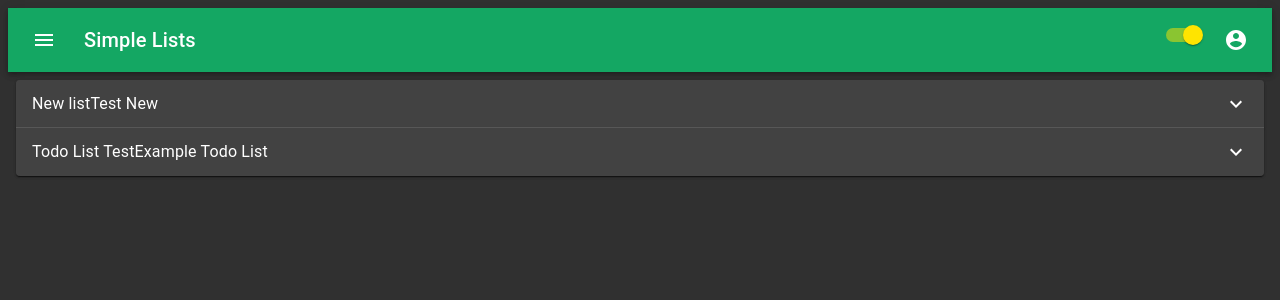
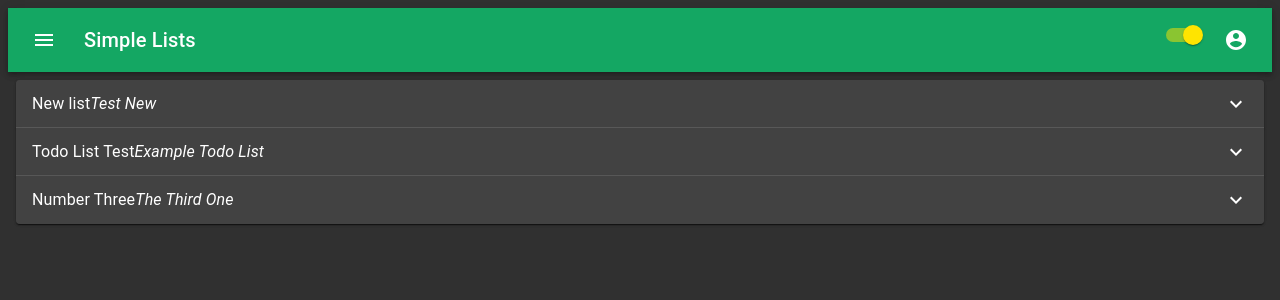
Before and after one commit to MitchB09/simple-lists-ui, a React (Create React App) app: page / in a window 1280 px wide. Shown: the top 300 px of the page. Built offline with nearby package versions, Linux system fonts and the light colour scheme; data requests are answered from the project's data file.

Commit message:
Add Axios and use fake data

```diff
--- a/data/db.json
+++ b/data/db.json
@@ -27,6 +27,13 @@
 			],
 			"userId": "18afba84-1289-48cd-8a4b-c1d985f531b6",
 			"type": "TodoList"
+		},
+		{
+			"id": 3,
+			"listDescription": "The Third One",
+			"listName": "Number Three",
+			"userId": "18afba84-1289-48cd-8a4b-c1d985f531b6",
+			"type": "RandomList"
 		}
 	]
 }
--- a/package.json
+++ b/package.json
@@ -13,6 +13,7 @@
     "@types/react": "^16.14.2",
     "@types/react-dom": "^16.9.10",
     "@typescript-eslint/parser": "^4.14.1",
+    "axios": "^0.21.1",
     "eslint-plugin-jest": "^24.1.3",
     "prop-types": "^15.7.2",
     "react": "^17.0.1",
--- a/src/App.tsx
+++ b/src/App.tsx
@@ -4,7 +4,7 @@ import './App.css';
 import { Box, CssBaseline } from '@material-ui/core';
 import { BrowserRouter as Router, Switch, Route } from 'react-router-dom';
 import SimpleListTable from './components/SimpleListTable';
-import SimpleListsHeader from './components/SimpleListsHeader';
+import SimpleListsHeader from './components/Header/SimpleListsHeader';
 import RandomItem from './components/RandomItem/RandomItem';
 
 function App() {
--- /dev/null
+++ b/src/api.ts
@@ -0,0 +1,7 @@
+import axios from 'axios';
+
+export default axios.create({
+  baseURL: 'http://localhost:3001/',
+  timeout: 5000,
+  headers: { 'X-Custom-Header': 'foobar' },
+});
--- a/src/components/RandomItem/RandomItem.tsx
+++ b/src/components/RandomItem/RandomItem.tsx
@@ -1,5 +1,7 @@
-import React from 'react';
+import React, { useState, useEffect } from 'react';
 import { useParams } from 'react-router-dom';
+import api from '../../api';
+import { List } from '../../types';
 
 interface RouteInfo {
   id: string;
@@ -7,8 +9,28 @@ interface RouteInfo {
 
 const RandomItem = () => {
   const { id } = useParams<RouteInfo>();
+  const [list, setList] = useState<List>();
 
-  return <div>{+id}</div>;
+  useEffect(() => {
+    api
+      .get<List>(`/lists/${id}`)
+      .then(response => {
+        setList(response.data);
+      })
+      .catch((error) => {
+        console.log(error);
+      })
+      .then(() => {
+        // always executed
+      });
+    return () => {};
+  }, [id]);
+
+
+
+  return (
+    <div>{JSON.stringify(list)}</div>
+  );
 };
 
 export default RandomItem;
--- a/src/components/SimpleListDetails.module.css
+++ b/src/components/SimpleListDetails.module.css
@@ -1,7 +1,3 @@
-.detailPane {
-	margin: 1em 1em;
-}
-
 .detailButtons {
 	display: flex;
 	flex-direction: row;
@@ -11,5 +7,5 @@
 }
 
 .detailButton {
-	margin: 0px 1rem;
+	margin: 1rem 1rem;
 }
--- a/src/components/SimpleListDetails.tsx
+++ b/src/components/SimpleListDetails.tsx
@@ -1,6 +1,5 @@
 import React from 'react';
 import Box from '@material-ui/core/Box';
-import styles from './SimpleListDetails.module.css';
 import TodoListPane from './TodoListPane';
 import { List } from '../types';
 
@@ -11,7 +10,7 @@ interface SimpleListDetailsProps {
 function SimpleListDetails(props: SimpleListDetailsProps) {
   const { list } = props;
   return (
-    <Box className={styles.detailPane}>
+    <Box>
       <TodoListPane list={list} />
     </Box>
   );
--- a/src/components/SimpleListTable.tsx
+++ b/src/components/SimpleListTable.tsx
@@ -1,23 +1,14 @@
-import React from 'react';
-import { makeStyles } from '@material-ui/core/styles';
+import React, { useEffect, useState } from 'react';
 import Accordion from '@material-ui/core/Accordion';
 import AccordionDetails from '@material-ui/core/AccordionDetails';
 import AccordionSummary from '@material-ui/core/AccordionSummary';
+import Box from '@material-ui/core/Box';
 import ExpandMore from '@material-ui/icons/ExpandMore';
 import Paper from '@material-ui/core/Paper';
 import Typography from '@material-ui/core/Typography';
 import SimpleListDetails from './SimpleListDetails';
 import { List } from '../types';
-
-const useRowStyles = makeStyles({
-  root: {
-    '& > *': {
-      borderBottom: 'unset',
-    },
-  },
-});
-
-
+import api from '../api';
 
 interface RowProps {
   list: List;
@@ -28,21 +19,21 @@ interface RowProps {
 function Row(props: RowProps) {
   const { list, expanded, setExpanded } = props;
 
-  const classes = useRowStyles();
-
   const onChange = () => {
     setExpanded();
   };
 
   return (
-    <Accordion className={classes.root} expanded={expanded} onChange={onChange}>
+    <Accordion expanded={expanded} onChange={onChange}>
       <AccordionSummary
         expandIcon={<ExpandMore />}
         aria-controls="panel1bh-content"
         id="panel1bh-header"
       >
-        <Typography>{list.listName}</Typography>
-        <Typography>{list.listDescription}</Typography>
+        <Typography>
+          <Box component="span">{list.listName}</Box>
+          <Box component="span" fontStyle="oblique">{list.listDescription}</Box>
+        </Typography>
       </AccordionSummary>
       <AccordionDetails>
         <SimpleListDetails list={list} />
@@ -52,36 +43,24 @@ function Row(props: RowProps) {
 }
 
 export default function SimpleListTable() {
+  // eslint-disable-next-line @typescript-eslint/no-unused-vars
+  const [lists, setLists] = useState<List[]>([]);
+  const [expanded, setExpanded] = useState<string>('');
 
-
-  // eslint-disable-next-line @typescript-eslint/no-unused-vars
-  const [lists, setLists] = React.useState<List[]>([
-    {
-      listDescription: 'Test New',
-      listName: 'New list',
-      type: 'RandomList',
-    },
-    {
-      listDescription: 'Example Todo List',
-      listName: 'Todo List Test',
-      items: [
-        {
-          value: 'Item 1',
-          id: 'bda923a0-48ae-11eb-a274-db424178d82c',
-        },
-        {
-          value: 'Item 2',
-          id: 'c04b6cd0-48ae-11eb-a274-db424178d82c',
-        },
-        {
-          value: 'Item 4',
-          id: 'c35689f0-48ae-11eb-a274-db424178d82c',
-        },
-      ],
-      type: 'TodoList',
-    },
-  ]);
-  const [expanded, setExpanded] = React.useState<string>('');
+  useEffect(() => {
+    api
+      .get<List[]>('/lists')
+      .then((response) => {
+        setLists(response.data);
+      })
+      .catch((error) => {
+        console.log(error);
+      })
+      .then(() => {
+        // always executed
+      });
+    return () => {};
+  }, []);
 
   const handleChange = (list: string) => {
     setExpanded(list);
@@ -89,7 +68,12 @@ export default function SimpleListTable() {
   return (
     <Paper>
       {lists.map((row) => (
-        <Row key={row.listName} list={row} expanded={expanded === row.listName} setExpanded={() => handleChange(row.listName)} />
+        <Row
+          key={row.listName}
+          list={row}
+          expanded={expanded === row.listName}
+          setExpanded={() => handleChange(row.listName)}
+        />
       ))}
     </Paper>
   );
```
Also changed, not shown: src/components/Header/SimpleListsHeader.tsx (renamed from src/components/SimpleListsHeader.tsx), 1 other file (tests, documents, lock files or other folders).
